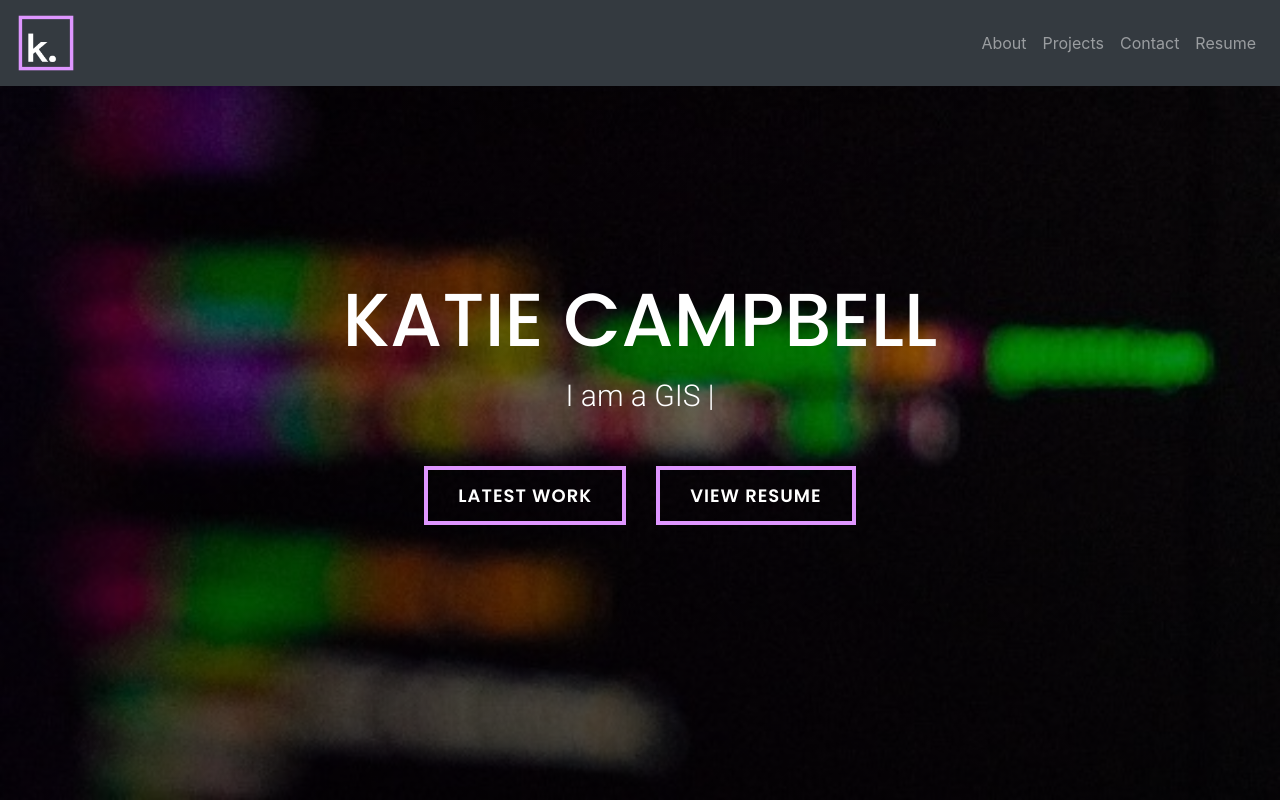
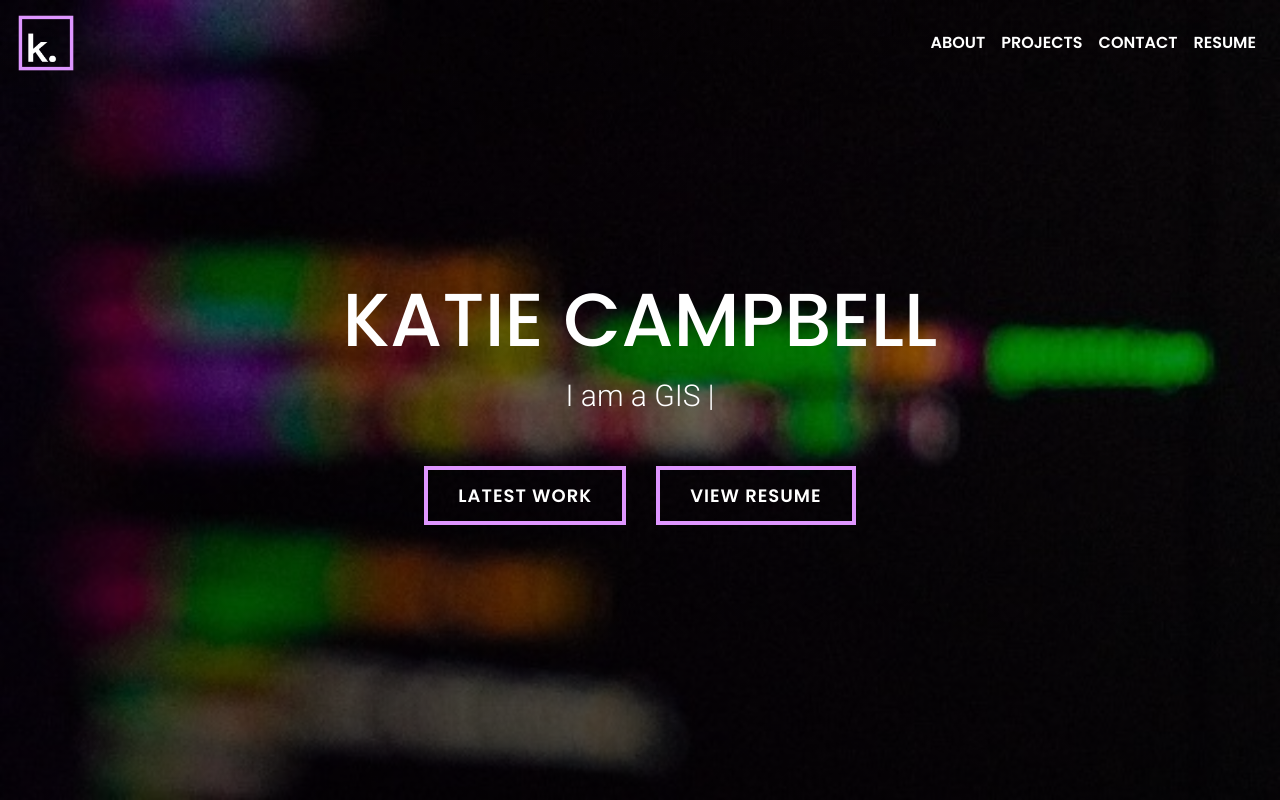
Before and after one commit to katiec2116/react-portfolio, a React (Create React App) app in the folder portfolio/: page / in a window 1280 px wide. Shown: the top 800 px of the page. Built offline with nearby package versions, Linux system fonts and the light colour scheme.

Commit message:
fix nav bar and add photos to projects

```diff
--- a/portfolio/src/components/Footer/Footer.js
+++ b/portfolio/src/components/Footer/Footer.js
@@ -38,13 +38,13 @@ export const ContactContainer = styled.div`
 `;
 
 export const ContactIcons = styled.div`
-  color: #DF96FF !important;
+  color: yellow !important;
   margin-left: 25px;
   margin-right: 25px;
   font-size: 30px;
   transition: all 0.3s ease-in-out;
   &:hover {
-    color: #000000;
+    color: green;
   }
   @media screen and (max-width: 675px) {
     font-size: 20px;
--- a/portfolio/src/components/Footer/index.js
+++ b/portfolio/src/components/Footer/index.js
@@ -22,7 +22,7 @@ function Footer() {
                     </ContactIcons>
                     <ContactIcons>
                         <a
-                            id="contact"
+                            id="contact-icon"
                             href="https://github.com/katiec2116"
                             target="_blank"
                         >
--- a/portfolio/src/components/Nav/Nav.css
+++ b/portfolio/src/components/Nav/Nav.css
@@ -9,7 +9,16 @@
   left: 0;
   transition: 0.3s ease-in-out;
   opacity: 0
-  /* Nav: ${({ isOpen }) => (isOpen ? "0" : "-100%")}; */
+}
+
+#dark {
+    background: #010101;
+    transition: 0.8s all ease;
+}
+
+#transparent {
+    background: transparent;
+    transition: 0.8s all ease;
 }
 
 #closeIcon {
@@ -51,9 +60,10 @@
   font-family:poppins;
   font-weight:600;
   cursor: pointer;
-  font-size:2.5rem;
-  /* :hover {
+  font-size:1rem;
+}
+
+.navbar-link:hover {
     color: #555555;
     transition: 0.2s ease-in-out;
-  } */
-}
+  }
--- a/portfolio/src/components/Nav/index.js
+++ b/portfolio/src/components/Nav/index.js
@@ -1,25 +1,37 @@
-import React from 'react'
-import { Navbar, Container, Nav } from "react-bootstrap"
+import React, { useState, useEffect } from 'react'
+import { Navbar, Nav } from "react-bootstrap"
 import "./Nav.css"
 import logo from "../../assets/initialLogo.png"
+import PDF from "../kcampbell.pdf"
+
 
 
 const Navigation = () => {
+    const [background, setBackground] = useState(false)
+    const ListenScroll = e => {
+        if (window.scrollY > 100) {
+            setBackground(true)
+        } else {
+            setBackground(false)
+        }
+    }
+
+    useEffect(() => {
+        window.addEventListener('scroll', ListenScroll)
+    }, [])
+
     return (
-        <Navbar fixed="top" collapseOnSelect expand="lg" bg="dark" variant="dark">
-            {/* <Container> */}
+        <Navbar fixed="top" collapseOnSelect expand="lg" id={background == true ? "dark" : "transparent"}>
             <Navbar.Brand href="#home"><img src={logo} width="60px" /></Navbar.Brand>
             <Navbar.Toggle aria-controls="responsive-navbar-nav" />
             <Navbar.Collapse id="responsive-navbar-nav">
                 <Nav className="ml-auto">
-                        <Nav.Link href="#about">About</Nav.Link>
-                        <Nav.Link href="#projects">Projects</Nav.Link>
-                        <Nav.Link href="#contact">Contact</Nav.Link>
-                        <Nav.Link>Resume</Nav.Link>
+                    <a class="navbar-link mx-2" href="#about">ABOUT</a>
+                    <a class="navbar-link mx-2" href="#projects">PROJECTS</a>
+                    <a class="navbar-link mx-2" href="#contact">CONTACT</a>
+                    <a class="navbar-link mx-2" href={PDF} target="_blank">RESUME</a>
                 </Nav>
-
             </Navbar.Collapse>
-            {/* </Container> */}
         </Navbar>
     )
 }
--- a/portfolio/src/projects.json
+++ b/portfolio/src/projects.json
@@ -1,14 +1,14 @@
 [
     {
         "title": "Travelogger",
-        "image": "../../assets/projectImages/travel.png",
+        "image": "/react-portfolio/static/media/travel.2db36c17.png",
         "url": "https://travelogger-project.herokuapp.com/",
         "github": "https://github.com/katiec2116/travelogger",
         "name": "travel"
     },
     {
         "title": "80/20 Rule",
-        "image": "projectImages/8020.png",
+        "image": "/react-portfolio/static/media/nutrition.a60d9cb3.png",
         "url": "https://katiec2116.github.io/80-20-Rule/",
         "github": "https://github.com/katiec2116/80-20-Rule",
         "name": "8020"
@@ -16,7 +16,7 @@
     },
     {
         "title": "Alien Town",
-        "image": "projectImages/alien.png",
+        "image": "/react-portfolio/static/media/alien.9be6d31b.png",
         "url": "https://katiec2116.github.io/alientown/",
         "github": "https://github.com/katiec2116/80-20-Rule"
     }
```
Also changed, not shown: portfolio/src/components/Project/index.js (+0 -7 lines). Lines whose indentation alone changed are shown as unchanged.
